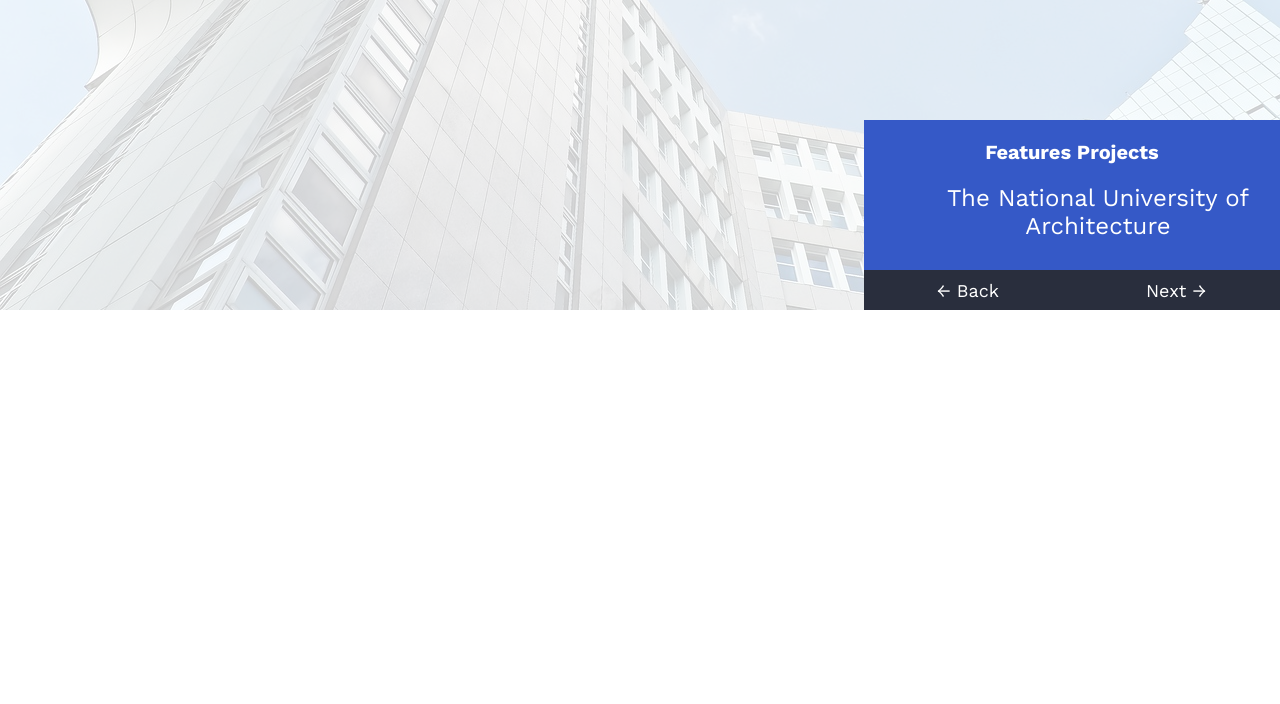
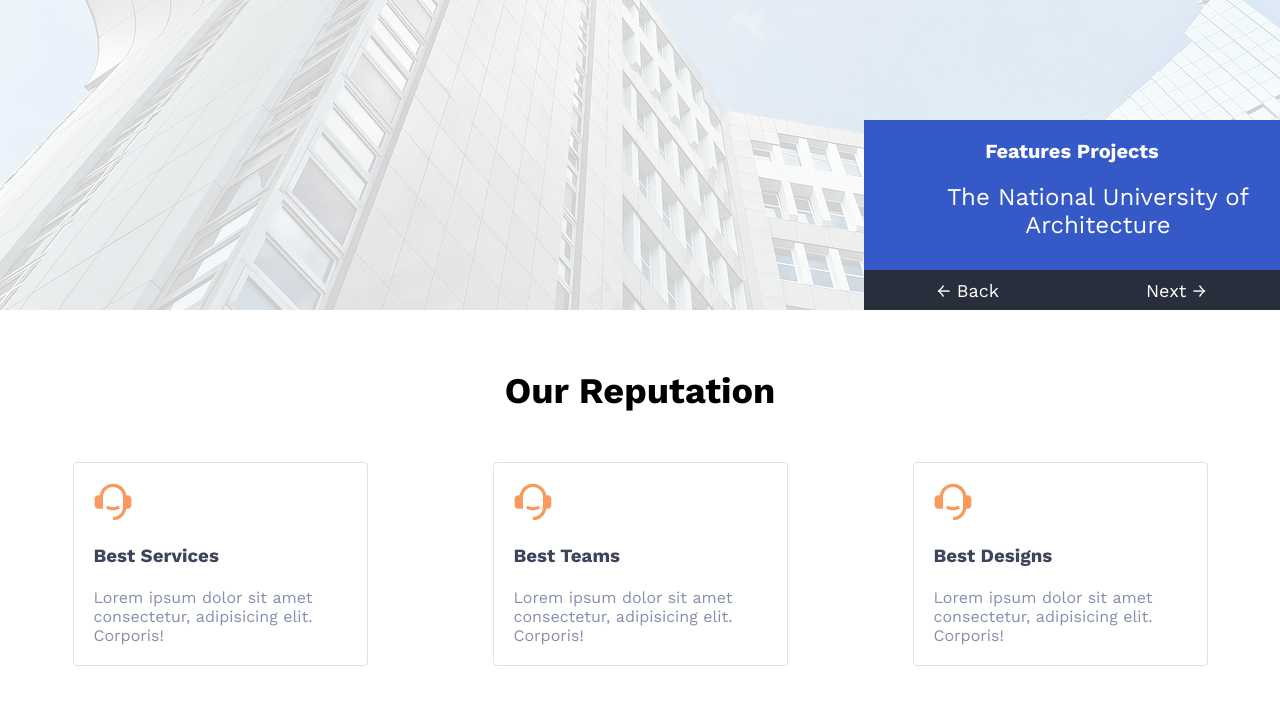
Before and after one commit to alissonsuassuna/venda-de-imoveis, a plain HTML site: page index.html in a window 1280 px wide. Shown: the part 488-1192 px from the top of the page. Before the commit the page ends 800 px from the top, so only its background shows below. Drawn offline with nearby package versions, Linux system fonts and the light colour scheme.

Commit message:
Section our reputation

```diff
--- a/css/styles.css
+++ b/css/styles.css
@@ -127,3 +127,51 @@ nav {
 .features .btn-back {
   right: 208px;
 }
+
+/* SECTION REPUTATION */
+
+.container-grid {
+  width: 1200px;
+  margin: 50px auto 80px;
+  display: grid;
+  grid-template-columns: 295px 295px 295px;
+  justify-content: space-around;
+  column-gap: 60px;
+}
+
+.reputation-titulo {
+  text-align: center;
+  font-family: "Work Sans", sans-serif;
+  font-size: 36px;
+  line-height: 42px;
+  margin-top: 60px;
+  margin-bottom: 50px;
+}
+
+.flex {
+  display: flex;
+  flex-direction: column;
+  gap: 20px;
+}
+
+.services {
+  padding: 20px;
+  border: 1.4px solid #e0e3eb;
+  border-radius: 4px;
+}
+
+h3 {
+  font-family: "Work Sans";
+  color: #3d445c;
+  font-weight: 700;
+  font-size: 40px 20px 40px 20px;
+  line-height: 23px;
+}
+
+.services p {
+  font-family: "Work Sans";
+  color: #858ead;
+  font-weight: 400;
+  font-size: 16px;
+  line-height: 19px;
+}
--- a/index.html
+++ b/index.html
@@ -52,5 +52,34 @@
         <button class="btn-next">Next &rarr;</button>
       </div>
     </section>
+
+    <section class="reputation">
+      <h2 class="reputation-titulo">Our Reputation</h2>
+      <div class="container-grid">
+        <div class="services">
+          <div class="flex">
+            <span><img src="./assets/images/fone.svg" alt="" /></span>
+            <h3>Best Services</h3>
+            <p>Lorem ipsum dolor sit amet consectetur, adipisicing elit. Corporis!</p>
+          </div>
+        </div>
+
+        <div class="services">
+          <div class="flex">
+            <span><img src="./assets/images/fone.svg" alt="" /></span>
+            <h3>Best Teams</h3>
+            <p>Lorem ipsum dolor sit amet consectetur, adipisicing elit. Corporis!</p>
+          </div>
+        </div>
+
+        <div class="services">
+          <div class="flex">
+            <span><img src="./assets/images/fone.svg" alt="" /></span>
+            <h3>Best Designs</h3>
+            <p>Lorem ipsum dolor sit amet consectetur, adipisicing elit. Corporis!</p>
+          </div>
+        </div>
+      </div>
+    </section>
   </body>
 </html>
```
Also changed, not shown: assets/images/fone.svg (added).
